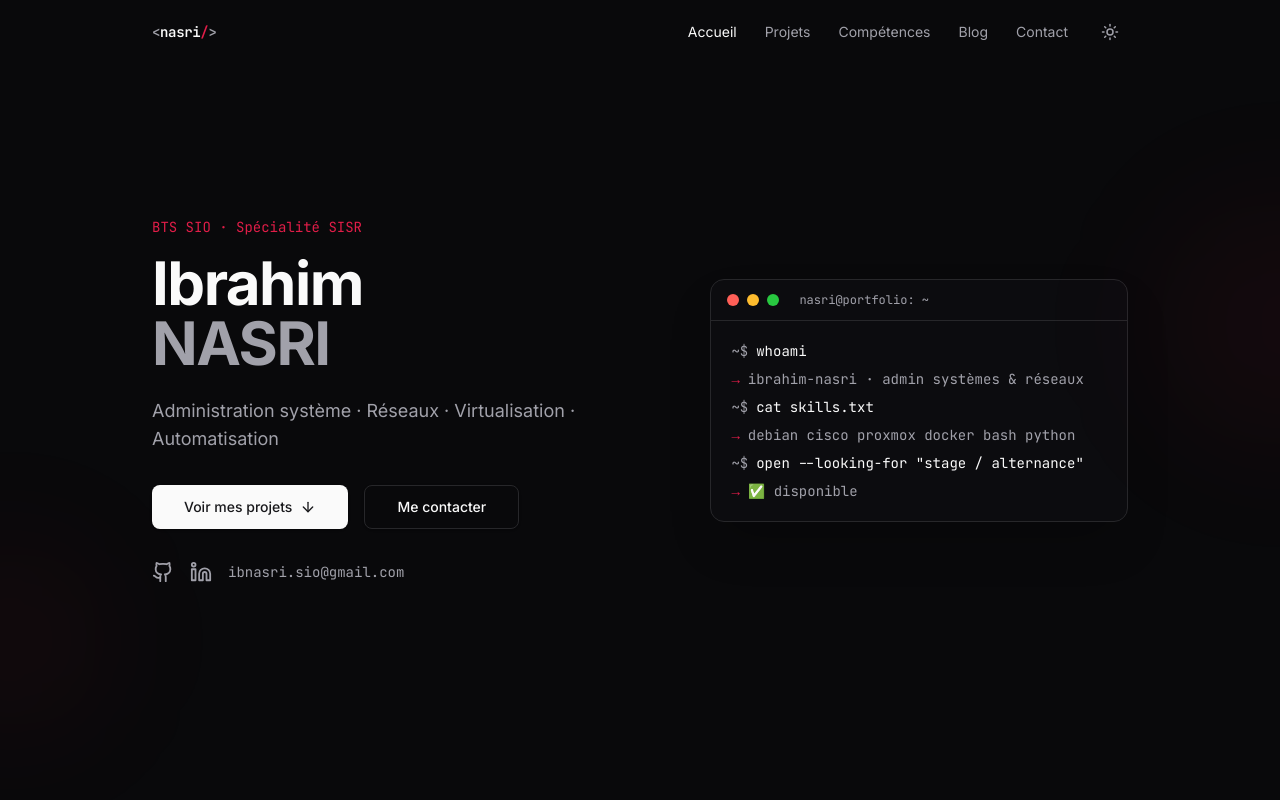
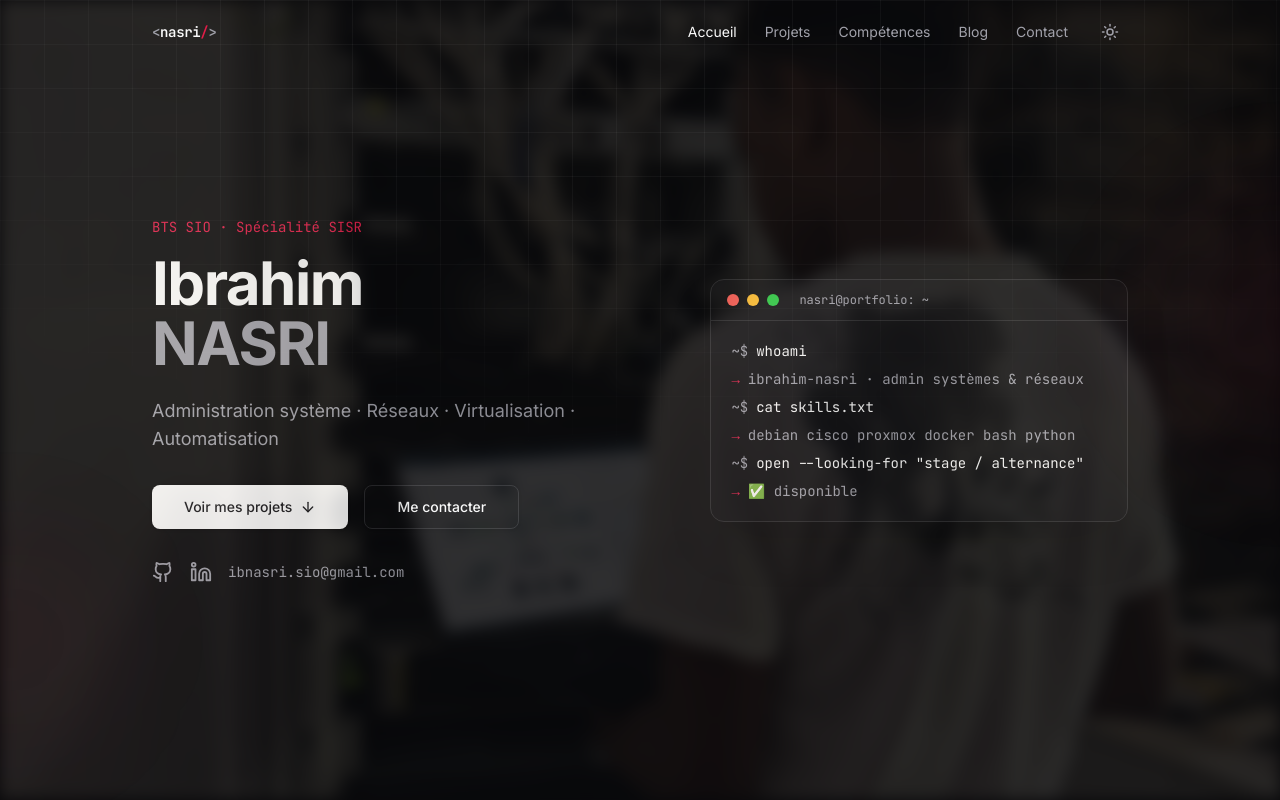
Before and after one commit to ibnasriprojet-alt/folio-nsr, a React (Vite) app: page / in a window 1280 px wide. Shown: the top 800 px of the page. Built offline with nearby package versions, Linux system fonts and the light colour scheme.

Commit message:
fix: correct z-index stacking for hero background image

```diff
--- a/src/components/Hero.tsx
+++ b/src/components/Hero.tsx
@@ -26,10 +26,21 @@ export function Hero() {
       id="accueil"
       className="relative flex min-h-screen items-center overflow-hidden"
     >
+      {/* Background image flou */}
+      <div className="pointer-events-none absolute inset-0 overflow-hidden">
+        <img
+          src="/image-AD-serveur.jpeg"
+          alt=""
+          aria-hidden="true"
+          className="h-full w-full object-cover blur-sm"
+          style={{ opacity: 0.15 }}
+        />
+      </div>
+
       {/* Parallax background grid */}
       <motion.div
         style={{ y: bgY }}
-        className="pointer-events-none absolute inset-0 -z-10 bg-grid"
+        className="pointer-events-none absolute inset-0 bg-grid"
       />
 
       {/* Floating orbs */}
@@ -43,16 +54,6 @@ export function Hero() {
         transition={{ duration: 10, repeat: Infinity, ease: 'easeInOut' }}
         className="pointer-events-none absolute -left-20 top-2/3 h-48 w-48 rounded-full bg-accent/5 blur-3xl"
       />
-
-      {/* Background image flou */}
-      <div className="pointer-events-none absolute inset-0 -z-20 overflow-hidden">
-        <img
-          src="/image-AD-serveur.jpeg"
-          alt=""
-          aria-hidden="true"
-          className="h-full w-full object-cover opacity-[0.06] blur-md dark:opacity-[0.04]"
-        />
-      </div>
 
       <div className="mx-auto grid w-full max-w-5xl gap-12 px-6 py-24 lg:grid-cols-[1.1fr_0.9fr] lg:items-center">
         <motion.div style={{ opacity }}>
```
